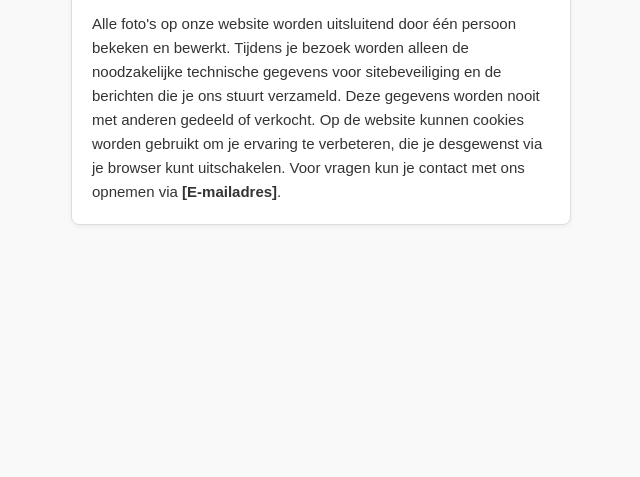
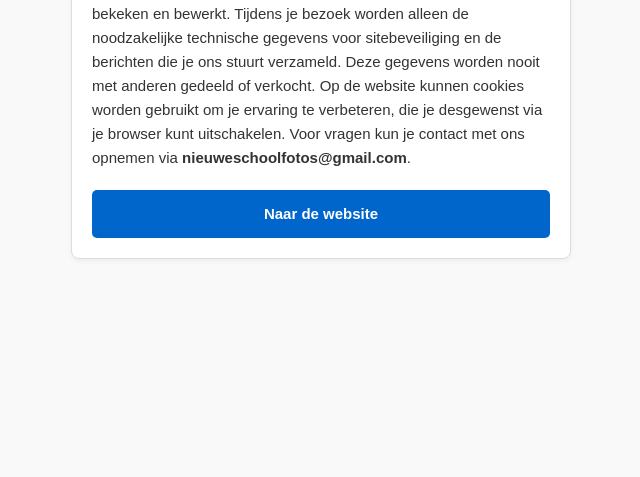
Before and after one commit to nieuweschoolfotos/Privacybeleid, a plain HTML site: page index.html in a window 1280 px wide. Shown: the part 323-800 px from the top of the page, without its empty margins (319-959 px from the left). Drawn offline with Linux system fonts and the light colour scheme.

Commit message:
Update privacy policy content and add button
Updated contact email and added a button linking to the website.

```diff
--- a/index.html
+++ b/index.html
@@ -27,6 +27,7 @@
             border-radius: 8px;
             box-shadow: 0 2px 5px rgba(0,0,0,0.05);
             box-sizing: border-box;
+            text-align: center;
         }
         h1 {
             color: #2c3e50;
@@ -34,10 +35,28 @@
             margin-top: 0;
             border-bottom: 2px solid #eee;
             padding-bottom: 10px;
+            text-align: left;
         }
         p {
-            margin-bottom: 0;
+            margin-bottom: 20px;
             font-size: 15px;
+            text-align: left;
+        }
+        .btn {
+            display: inline-block;
+            background-color: #0066cc;
+            color: #fff;
+            padding: 12px 20px;
+            border-radius: 5px;
+            text-decoration: none;
+            font-weight: bold;
+            font-size: 15px;
+            transition: background-color 0.2s;
+            width: 100%;
+            box-sizing: border-box;
+        }
+        .btn:hover {
+            background-color: #004999;
         }
     </style>
 </head>
@@ -45,7 +64,9 @@
 
     <div class="container">
         <h1>Privacybeleid</h1>
-        <p>Alle foto's op onze website worden uitsluitend door één persoon bekeken en bewerkt. Tijdens je bezoek worden alleen de noodzakelijke technische gegevens voor sitebeveiliging en de berichten die je ons stuurt verzameld. Deze gegevens worden nooit met anderen gedeeld of verkocht. Op de website kunnen cookies worden gebruikt om je ervaring te verbeteren, die je desgewenst via je browser kunt uitschakelen. Voor vragen kun je contact met ons opnemen via <strong>[E-mailadres]</strong>.</p>
+        <p>Alle foto's op onze website worden uitsluitend door één persoon bekeken en bewerkt. Tijdens je bezoek worden alleen de noodzakelijke technische gegevens voor sitebeveiliging en de berichten die je ons stuurt verzameld. Deze gegevens worden nooit met anderen gedeeld of verkocht. Op de website kunnen cookies worden gebruikt om je ervaring te verbeteren, die je desgewenst via je browser kunt uitschakelen. Voor vragen kun je contact met ons opnemen via <strong>nieuweschoolfotos@gmail.com</strong>.</p>
+
+        <a href="https://nieuweschoolfotos.github.io/nieuweschoolfotos/" class="btn">Naar de website</a>
     </div>
 
 </body>
```
